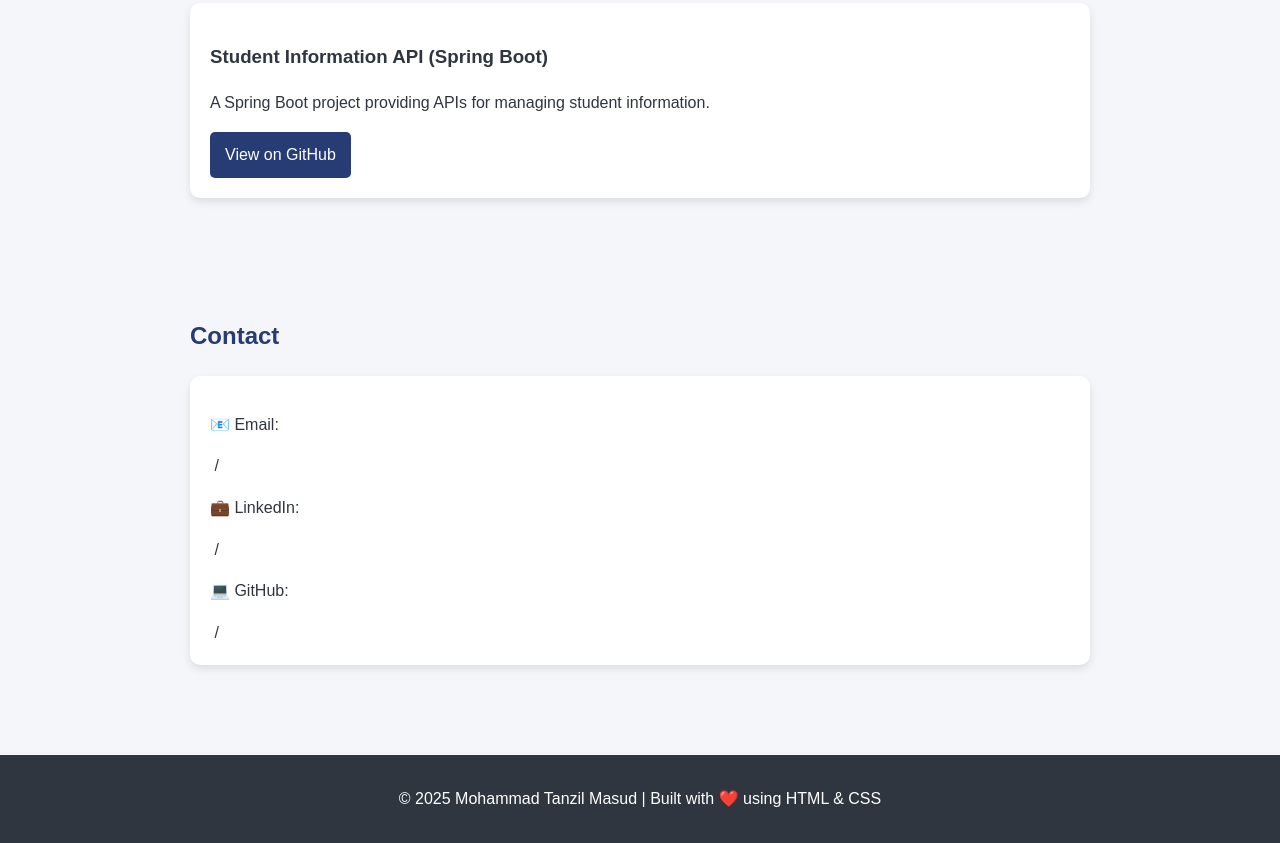
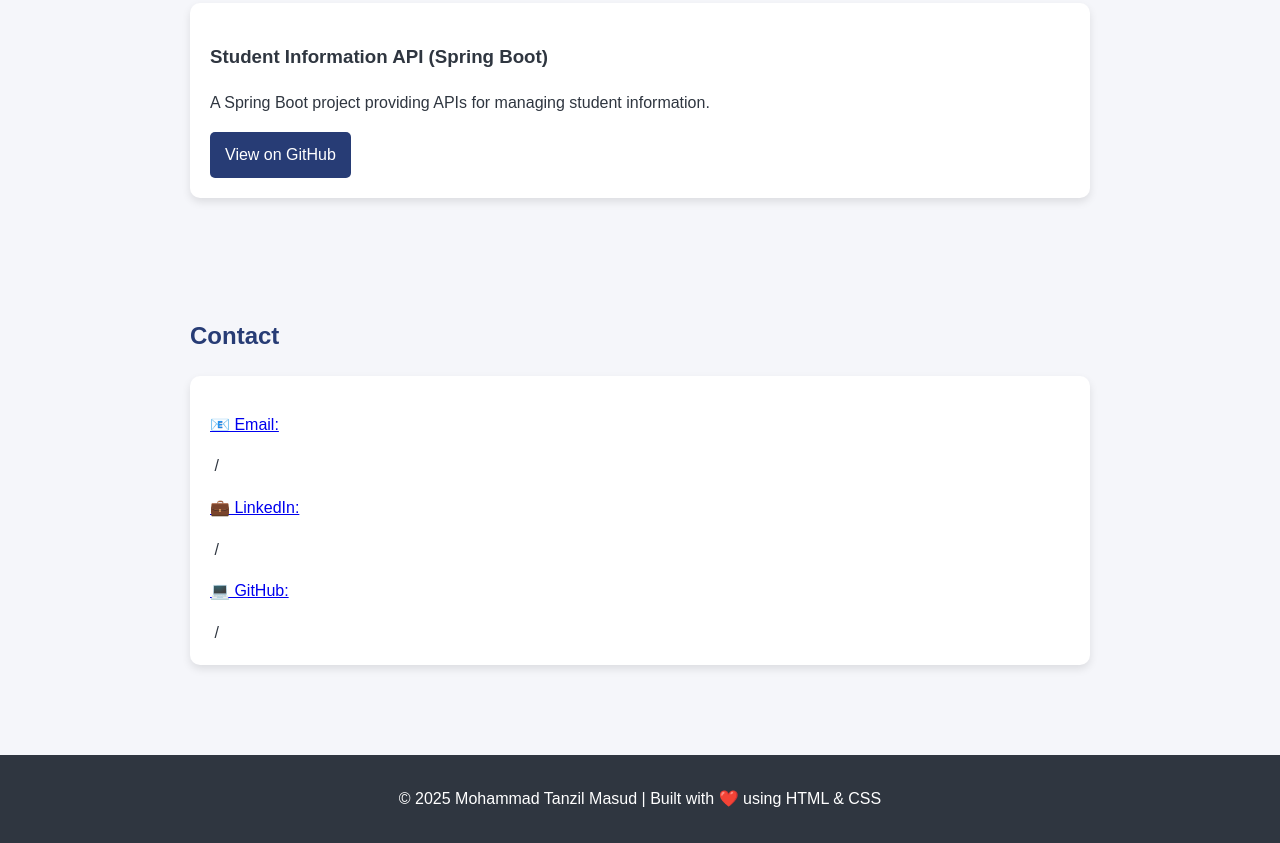
Before and after one commit to TanzilMasud/tanzilmasud.github.io, a plain HTML site: page index.html in a window 1280 px wide. Shown: the part 2363-3206 px from the top of the page. Drawn offline with Linux system fonts and the light colour scheme.

Commit message:
Update index.html

```diff
--- a/index.html
+++ b/index.html
@@ -106,9 +106,9 @@
   <section id="contact">
     <h2>Contact</h2>
     <div class="card">
-      <p>📧 Email: <a href="mailto:tanzilmasud28@gmail.com"></a></p> &nbsp/&nbsp
-      <p>💼 LinkedIn: <a href="https://www.linkedin.com/in/tanzilmasud" target="_blank"></a></p> &nbsp/&nbsp
-      <p>💻 GitHub: <a href="https://github.com/TanzilMasud" target="_blank"></a></p> &nbsp/&nbsp
+      <p><a href="mailto:tanzilmasud28@gmail.com">📧 Email:</a></p> &nbsp/&nbsp
+      <p><a href="https://www.linkedin.com/in/tanzilmasud" target="_blank">💼 LinkedIn:</a></p> &nbsp/&nbsp
+      <p><a href="https://github.com/TanzilMasud" target="_blank">💻 GitHub:</a></p> &nbsp/&nbsp
     </div>
   </section>
 
```
